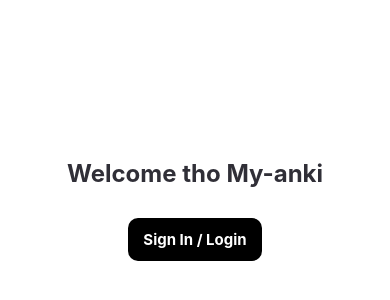
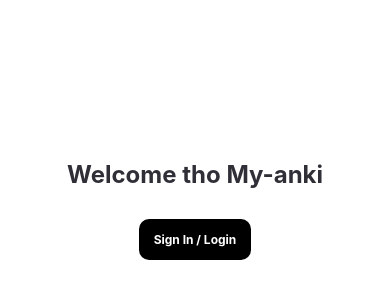
Before and after one commit to Mohamed-125/My-anki, a Next.js app: page / in a window 390 px wide. Shown: the part 212-512 px from the top of the page. Built offline with nearby package versions, Linux system fonts and the light colour scheme.

Commit message:
first commit

```diff
--- a/components/StudyCardModal.jsx
+++ b/components/StudyCardModal.jsx
@@ -68,7 +68,7 @@ const StudyCardModal = ({ cardsList, setStudyModal, setCardsList }) => {
             </button>
           </>
         )}
-        <div className="mt-auto flex gap-5">
+        <div className="mt-auto flex gap-5 flex-wrap">
           {showAnswer ? (
             <button className="bg-green-500" onClick={nextCardHandler}>
               Next Card
--- a/src/styles/globals.css
+++ b/src/styles/globals.css
@@ -28,7 +28,7 @@ h2 {
   padding-block: 40px;
   max-width: 1260px;
   margin-inline: auto;
-  padding-inline: 50px;
+  padding-inline: 40px;
 }
 
 button {
@@ -126,9 +126,10 @@ textarea {
   top: 0;
   left: 0;
 }
+
 @media (max-width: 600px) {
   .container {
-    padding-inline: 20px;
+    padding-inline: 10px;
     border: none;
     cursor: pointer;
     border-radius: 5px;
@@ -138,7 +139,13 @@ textarea {
   }
 
   h2 {
-    font-size: 22px;
+    font-size: 19px;
     font-weight: 600;
   }
+  button {
+    padding-block: 13px;
+    padding-inline: 15px;
+    font-size: 12px;
+    min-width: 100px;
+  }
 }
```
